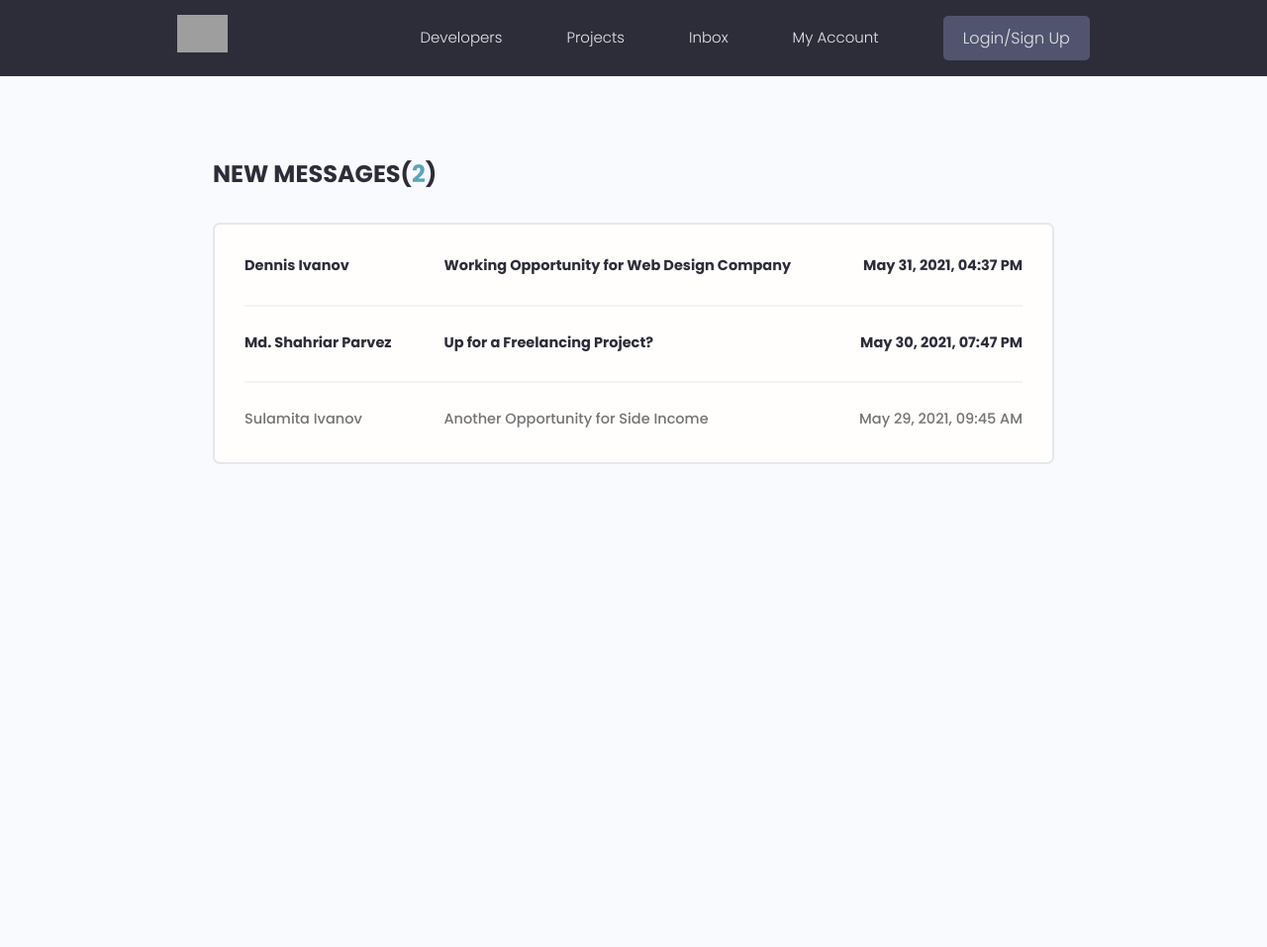
After one commit to nnune028/devsearch108, a Django app: page /inbox/ in a window 1280 px wide. The commit adds this page. Shown: the whole page at 99% size. Run offline with Django 4.2, Linux system fonts and the light colour scheme; a user stored in the database is signed in; some libraries are stand-ins or nearby versions; grey boxes are pictures that could not be loaded.

Commit message:
Create Messages model and add inbox URL.

```diff
--- a/templates/navbar.html
+++ b/templates/navbar.html
@@ -15,8 +15,9 @@
         <ul class="header__menu">
           <li class="header__menuItem"><a href="{% url 'profiles' %}">Developers</a></li>
           <li class="header__menuItem"><a href="{% url 'projects' %}">Projects</a></li>
-          <li class="header__menuItem"><a href="">Inbox</a></li>
+
           {% if request.user.is_authenticated %}
+            <li class="header__menuItem"><a href="{% url 'inbox' %}">Inbox</a></li>
             <li class="header__menuItem"><a href="{% url 'account' %}" class="btn btn--sub">Account</a></li>
             <li class="header__menuItem"><a href="{% url 'logout' %}" class="btn btn--sub">Log Out</a></li>
           {% else %}
--- a/users/admin.py
+++ b/users/admin.py
@@ -2,7 +2,8 @@ from django.contrib import admin
 
 # Register your models here.
 
-from .models import Profile, Skill
+from .models import Profile, Skill, Message
 
 admin.site.register(Profile)
 admin.site.register(Skill)
+admin.site.register(Message)
--- /dev/null
+++ b/users/templates/users/inbox.html
@@ -0,0 +1,76 @@
+<!DOCTYPE html>
+<html lang="en">
+
+<head>
+  <meta charset="UTF-8" />
+  <meta http-equiv="X-UA-Compatible" content="IE=edge" />
+  <meta name="viewport" content="width=device-width, initial-scale=1.0" />
+
+  <!-- Favicon -->
+  <link rel="shortcut icon" href="images/favicon.ico" type="image/x-icon" />
+  <!-- Icon - IconMonster -->
+  <link rel="stylesheet" href="https://cdn.iconmonstr.com/1.3.0/css/iconmonstr-iconic-font.min.css" />
+  <!-- Mumble UI -->
+  <link rel="stylesheet" href="uikit/styles/uikit.css" />
+  <!-- Dev Search UI -->
+  <link rel="stylesheet" href="styles/app.css" />
+
+  <title>DevSearch - Connect with Developers!</title>
+</head>
+
+<body>
+  <!-- Header Section -->
+  <header class="header">
+    <div class="container container--narrow">
+      <a href="/" class="header__logo">
+        <img src="images/logo.svg" alt="DevSearch Logo" />
+      </a>
+      <nav class="header__nav">
+        <input type="checkbox" id="responsive-menu" />
+        <label for="responsive-menu" class="toggle-menu">
+          <span>Menu</span>
+          <div class="toggle-menu__lines"></div>
+        </label>
+        <ul class="header__menu">
+          <li class="header__menuItem"><a href="index.html">Developers</a></li>
+          <li class="header__menuItem"><a href="projects.html">Projects</a></li>
+          <li class="header__menuItem"><a href="inbox.html">Inbox</a></li>
+          <li class="header__menuItem"><a href="account.html">My Account</a></li>
+          <li class="header__menuItem"><a href="login.html" class="btn btn--sub">Login/Sign Up</a></li>
+        </ul>
+      </nav>
+    </div>
+  </header>
+
+  <!-- Main Section -->
+  <main class="inbox my-xl">
+    <div class="content-box">
+      <h3 class="inbox__title">New Messages(<span>2</span>)</h3>
+      <ul class="messages">
+        <li class="message message--unread">
+          <a href="message.html">
+            <span class="message__author">Dennis Ivanov</span>
+            <span class="message__subject">Working Opportunity for Web Design Company</span>
+            <span class="message__date">May 31, 2021, 04:37 PM</span>
+          </a>
+        </li>
+        <li class="message message--unread">
+          <a href="message.html">
+            <span class="message__author">Md. Shahriar Parvez</span>
+            <span class="message__subject">Up for a Freelancing Project?</span>
+            <span class="message__date">May 30, 2021, 07:47 PM</span>
+          </a>
+        </li>
+        <li class="message">
+          <a href="message.html">
+            <span class="message__author">Sulamita Ivanov</span>
+            <span class="message__subject">Another Opportunity for Side Income</span>
+            <span class="message__date">May 29, 2021, 09:45 AM</span>
+          </a>
+        </li>
+      </ul>
+    </div>
+  </main>
+</body>
+
+</html>
--- a/users/urls.py
+++ b/users/urls.py
@@ -15,4 +15,5 @@ urlpatterns = [
     path('create-skill/', views.createSkill, name="create-skill"),
     path('update-skill/<str:pk>/', views.updateSkill, name="update-skill"),
     path('delete-skill/<str:pk>/', views.deleteSkill, name="delete-skill"),
+    path('inbox/', views.inbox, name="inbox"),
 ]
--- a/users/views.py
+++ b/users/views.py
@@ -155,3 +155,8 @@ def deleteSkill(request, pk):
         return redirect('account')
     context = {'object':skill}
     return render(request, 'delete_template.html', context)
+
+@login_required(login_url='login')
+def inbox(request):
+    context = {}
+    return render(request, 'users/inbox.html', context)
```
Also changed, not shown: users/models.py (+18 -0 lines), db.sqlite3, projects/migrations/0006_alter_project_options.py (added), users/migrations/0005_message.py (added).
